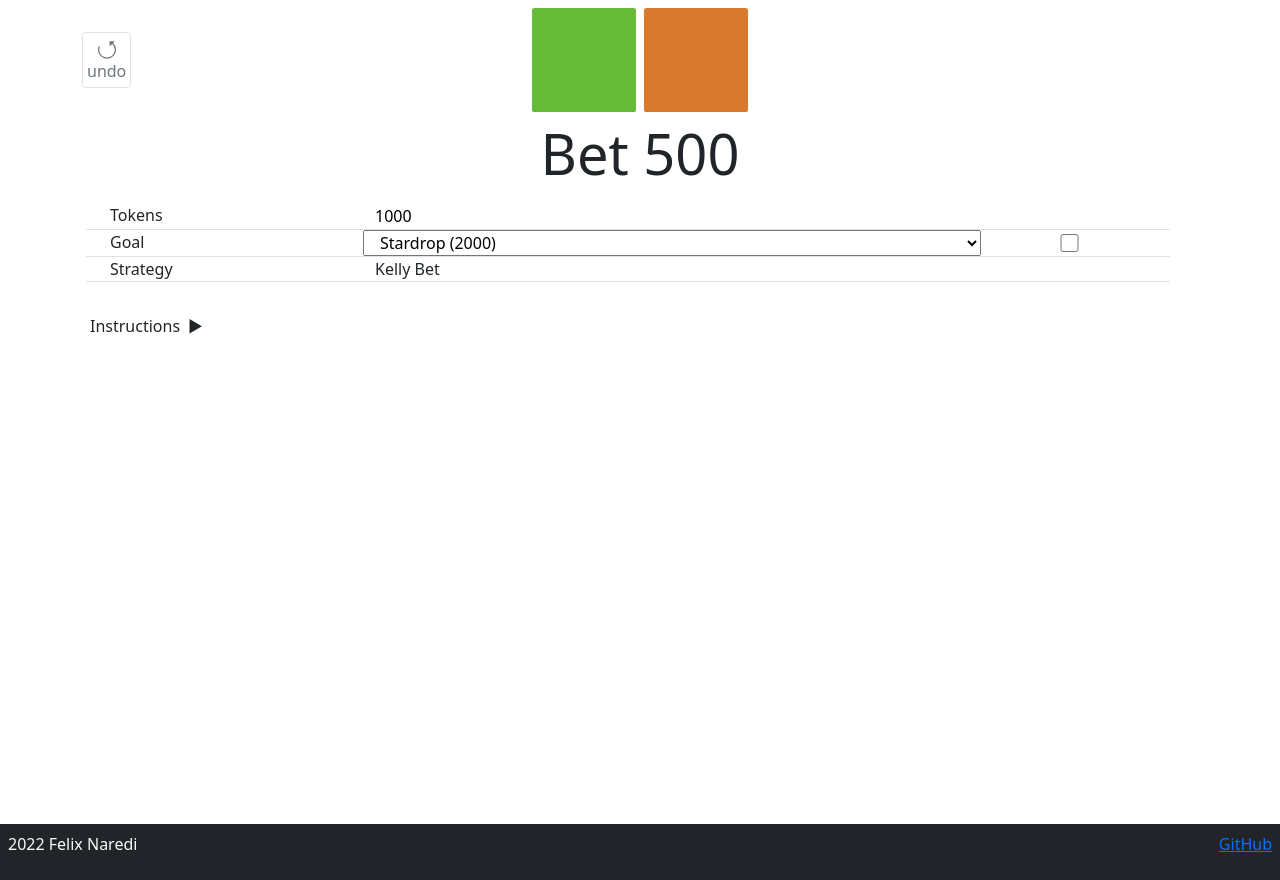
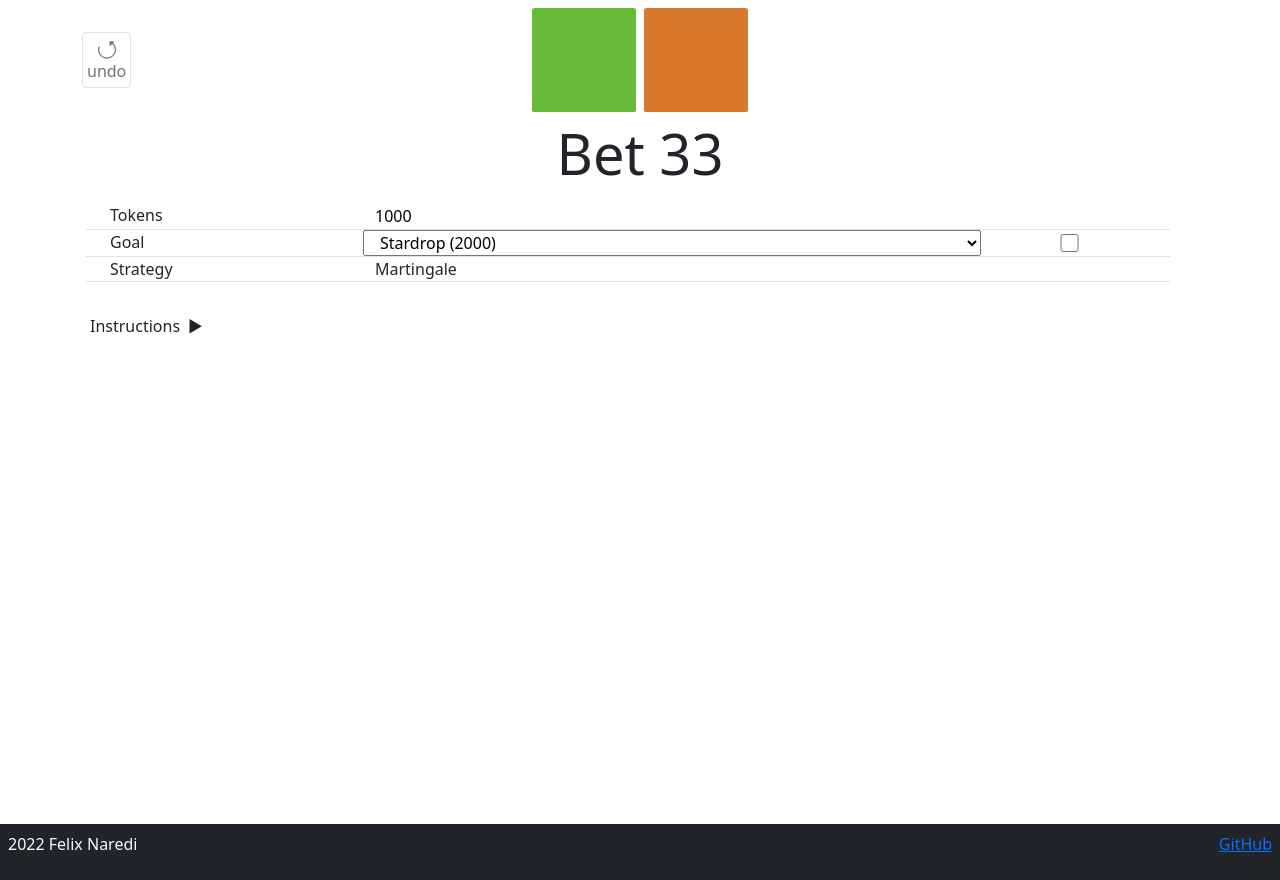
Before and after one commit to felixnaredi/stardew-valley-fair, a Vue app: page / in a window 1280 px wide. Built offline with nearby package versions, Linux system fonts and the light colour scheme.

Commit message:
Implemented Martingale betting strategy

```diff
--- a/src/components/TokensLabel.vue
+++ b/src/components/TokensLabel.vue
@@ -17,7 +17,7 @@ export default {
   name: "TokensLabel",
   methods: {
     customSetTokenAmount(event) {
-      this.$store.dispatch("setCustomTokenAmount", event.target.value);
+      this.$store.dispatch("setCustomTokenAmount", Number(event.target.value));
     },
   },
 };
--- a/src/main.js
+++ b/src/main.js
@@ -2,7 +2,7 @@ import { createApp } from "vue";
 import anime from "animejs/lib/anime.es.js";
 import App from "./App.vue";
 import Vuex from "vuex";
-import { KellyBetStrategy } from "./strategy";
+import { /* KellyBetStrategy, */ MartingaleStrategy } from "./strategy";
 
 /**
  * Creates an animation between two numeric values.
@@ -24,7 +24,14 @@ function animateValue(from, to, callback) {
 const INITIAL_TOKEN_AMOUNT = 1000;
 const INITIAL_TOKEN_GOAL = 2000;
 
+/*
 const INITIAL_STRATEGY = new KellyBetStrategy({
+  tokenAmount: INITIAL_TOKEN_AMOUNT,
+  tokenGoal: INITIAL_TOKEN_GOAL,
+});
+*/
+
+const INITIAL_STRATEGY = new MartingaleStrategy({
   tokenAmount: INITIAL_TOKEN_AMOUNT,
   tokenGoal: INITIAL_TOKEN_GOAL,
 });
--- a/src/strategy.js
+++ b/src/strategy.js
@@ -77,3 +77,65 @@ export class KellyBetStrategy extends Strategy {
     return new KellyBetStrategy(payload);
   }
 }
+
+export class MartingaleStrategy extends Strategy {
+  _bet = 0;
+
+  constructor({ tokenAmount, tokenGoal }) {
+    super();
+
+    const maxBet = tokenGoal - tokenAmount;
+    this._bet = Math.max(0, Math.min(maxBet, Math.ceil(tokenAmount / 31)));
+  }
+
+  get strategyName() {
+    return "Martingale";
+  }
+
+  get bet() {
+    return this._bet;
+  }
+
+  nextStrategyForWin(payload) {
+    return new MartingaleStrategy(payload);
+  }
+
+  nextStrategyForLose(payload) {
+    console.log(payload);
+    return new MartingaleLostStrategy({ ...payload, bet: this._bet });
+  }
+
+  nextStrategyForTokenAmountChanged(payload) {
+    return new MartingaleModifiedStrategy({ ...payload, bet: this._bet });
+  }
+
+  nextStrategyForTokenGoalChanged(payload) {
+    return new MartingaleModifiedStrategy({ ...payload, bet: this._bet });
+  }
+}
+
+class MartingaleLostStrategy extends MartingaleStrategy {
+  constructor(payload) {
+    super(payload);
+
+    const { tokenAmount, tokenGoal, bet } = payload;
+
+    if (bet * 2 < tokenAmount) {
+      const maxBet = tokenGoal - tokenAmount;
+      this._bet = Math.max(0, Math.min(maxBet, Math.max(this._bet, bet * 2)));
+    }
+  }
+}
+
+class MartingaleModifiedStrategy extends MartingaleStrategy {
+  constructor(payload) {
+    super(payload);
+
+    const { tokenAmount, tokenGoal, bet } = payload;
+
+    if (bet < tokenAmount) {
+      const maxBet = tokenGoal - tokenAmount;
+      this._bet = Math.max(0, Math.min(maxBet, Math.max(this._bet, bet)));
+    }
+  }
+}
```
